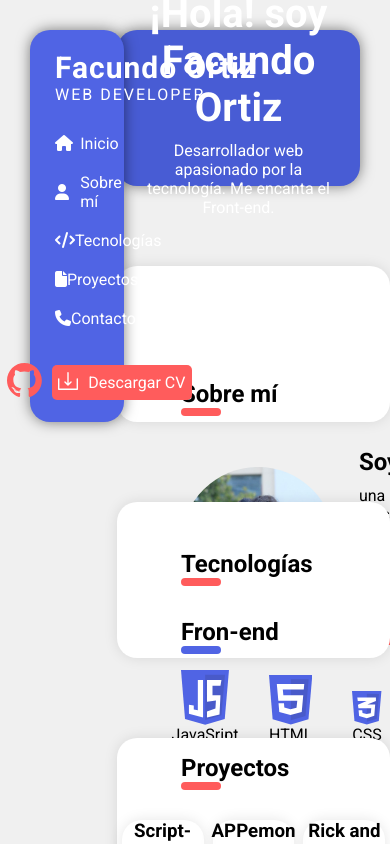
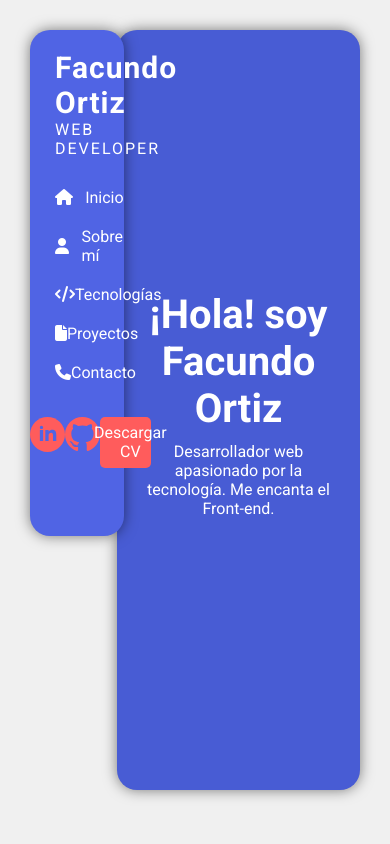
Before and after one commit to FakuOrtiz/portfolio, a React (Vite) app: page / in a window 390 px wide. Shown: the top 844 px of the page. Built offline with nearby package versions, Linux system fonts and the light colour scheme.

Commit message:
fixed responsive bugs

```diff
--- a/src/components/aboutCard/AboutMe.module.css
+++ b/src/components/aboutCard/AboutMe.module.css
@@ -14,7 +14,7 @@
   margin-right: 30px;
   display: flex;
   flex-direction: column;
-  height: 40vw;
+  height: 90vh;
   width: 70vw;
 }
 
--- a/src/components/contactCard/Contact.module.css
+++ b/src/components/contactCard/Contact.module.css
@@ -14,6 +14,6 @@
   margin-right: 30px;
   display: flex;
   flex-direction: column;
-  height: 40vw;
+  height: 90vh;
   width: 70vw;
 }
--- a/src/components/homeCard/Home.module.css
+++ b/src/components/homeCard/Home.module.css
@@ -14,7 +14,7 @@
   margin-right: 30px;
   display: flex;
   flex-direction: column;
-  height: 40vw;
+  height: 90vh;
   width: 70vw;
 }
 
--- a/src/components/leftCard/LeftCard.jsx
+++ b/src/components/leftCard/LeftCard.jsx
@@ -13,36 +13,36 @@ const LeftCard = () => {
           <p className={styles.name}>Facundo Ortiz</p>
           <p className={styles.webDev}>WEB DEVELOPER</p>
         </div>
-        <div className={styles.containerNavBar}>
+        <div>
           <div className={styles.containerNavBarSeccion}>
             <div className={styles.containerIco}>
               <i className="fa-solid fa-house"></i>
             </div>
-            <p className={styles.navBarSeccionName}>Inicio</p>
+            <p>Inicio</p>
           </div>
           <div className={styles.containerNavBarSeccion}>
             <div className={styles.containerIco}>
               <i className="fa-solid fa-user"></i>
             </div>
-            <p className={styles.navBarSeccionName}>Sobre mí</p>
+            <p>Sobre mí</p>
           </div>
           <div className={styles.containerNavBarSeccion}>
             <div className={styles.containerIco}>
               <i className="fa-solid fa-code"></i>
             </div>
-            <p className={styles.navBarSeccionName}>Tecnologías</p>
+            <p>Tecnologías</p>
           </div>
           <div className={styles.containerNavBarSeccion}>
             <div className={styles.containerIco}>
               <i className="fa-solid fa-file"></i>
             </div>
-            <p className={styles.navBarSeccionName}>Proyectos</p>
+            <p>Proyectos</p>
           </div>
           <div className={styles.containerNavBarSeccion}>
             <div className={styles.containerIco}>
               <i className="fa-solid fa-phone"></i>
             </div>
-            <p className={styles.navBarSeccionName}>Contacto</p>
+            <p>Contacto</p>
           </div>
           <div className={styles.containerRedes}>
             <a
@@ -54,7 +54,7 @@ const LeftCard = () => {
               </div>
             </a>
             <a href="https://github.com/FakuOrtiz" target="_blank">
-              <div style={{ width: "35px", marginLeft: "10px" }}>
+              <div style={{ width: "35px" }}>
                 <GitHub />
               </div>
             </a>
--- a/src/components/leftCard/LeftCard.module.css
+++ b/src/components/leftCard/LeftCard.module.css
@@ -8,6 +8,7 @@
 .card {
   background-color: #5064e4;
   width: 24vw;
+  height: 60vh;
   border-radius: 20px;
   box-shadow: 0px 0px 14px 0px rgba(0, 0, 0, 0.5);
   -webkit-box-shadow: 0px 0px 14px 0px rgba(0, 0, 0, 0.5);
@@ -18,7 +19,6 @@
 }
 
 .containerName {
-  width: 300px;
   margin-left: 25px;
   margin-top: 20px;
 }
@@ -36,11 +36,6 @@
   margin-bottom: 20px;
 }
 
-.containerNavBar {
-  color: white;
-  margin-left: 25px;
-}
-
 .containerNavBarSeccion {
   display: flex;
   flex-direction: row;
@@ -49,31 +44,20 @@
   padding-bottom: 10px;
   cursor: pointer;
   transition: 0.1s;
+  margin-left: 25px;
+  color: white;
 }
 
 .containerNavBarSeccion:hover {
-  display: flex;
-  flex-direction: row;
-  align-items: center;
-  padding-top: 10px;
-  padding-bottom: 10px;
   cursor: pointer;
   border-right: 5px solid #ff5c5c;
-  margin-left: 5px;
+  margin-left: 35px;
 }
 
 .containerNavBarSeccion::selection {
-  display: flex;
-  flex-direction: row;
-  align-items: center;
-  padding-top: 10px;
-  padding-bottom: 10px;
   cursor: pointer;
   border-right: 5px solid #ff5c5c;
-}
-
-.navBarSeccionName {
-  width: 100%;
+  margin-left: 35px;
 }
 
 .containerIco {
@@ -83,10 +67,8 @@
 .containerRedes {
   display: flex;
   margin-top: 25px;
-  justify-content: center;
-  margin-right: 25px;
-  align-items: center;
   margin-bottom: 20px;
+  justify-content: space-evenly;
 }
 
 .containerDownload {
@@ -95,9 +77,9 @@
   border-radius: 5px;
   justify-content: center;
   align-items: center;
-  width: 140px;
-  height: 35px;
-  margin-left: 10px;
+  width: 13vw;
+  height: 6vh;
+  text-align: center;
 }
 
 .linkDownload {
--- a/src/components/projectsCard/Projects.module.css
+++ b/src/components/projectsCard/Projects.module.css
@@ -14,8 +14,8 @@
   margin-right: 30px;
   display: flex;
   flex-direction: column;
-  height: 40vw;
-  width: 100%;
+  height: 90vh;
+  width: 70vw;
   box-sizing: border-box;
 }
 
--- a/src/components/techCard/Tech.jsx
+++ b/src/components/techCard/Tech.jsx
@@ -22,7 +22,7 @@ const Tech = () => {
           <div>
             <div>
               <div className={styles.containerSubtitle}>
-                <h2>Fron-end</h2>
+                <h2>Front-end</h2>
                 <div className={styles.line2}></div>
               </div>
               <div className={styles.containerFront}>
--- a/src/components/techCard/Tech.module.css
+++ b/src/components/techCard/Tech.module.css
@@ -14,7 +14,7 @@
   margin-right: 30px;
   display: flex;
   flex-direction: column;
-  height: 40vw;
+  height: 90vh;
   width: 70vw;
 }
 
```
